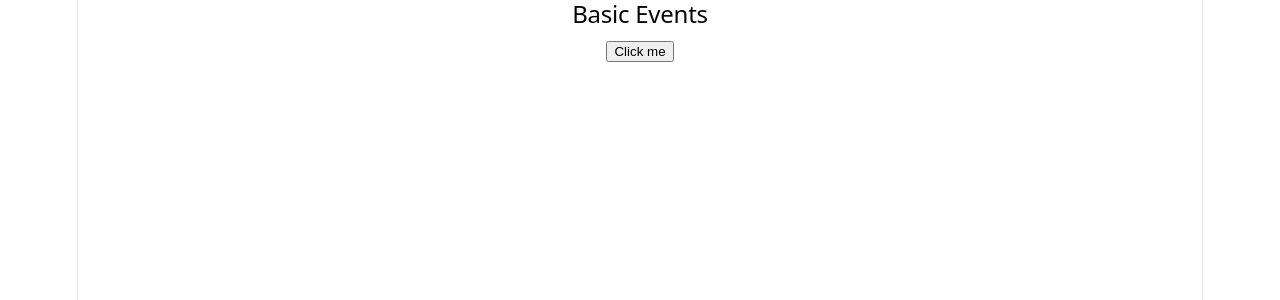
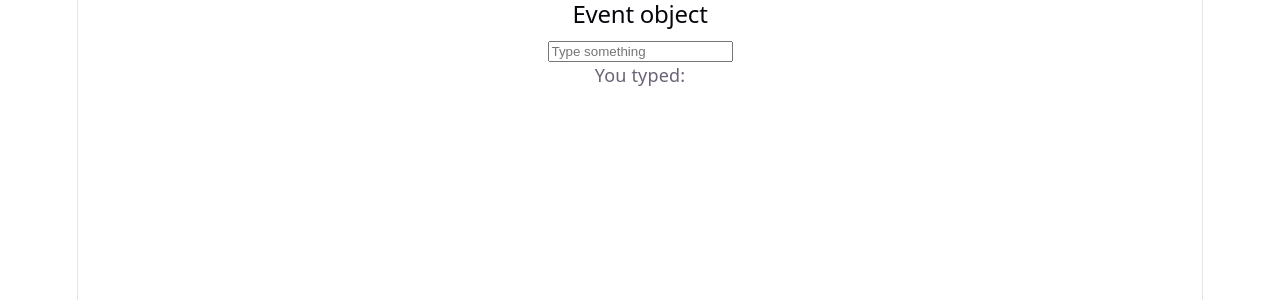
Before and after one commit to srustirnethaji24/MERN_Stu_FebMay26Mys, a React (Vite) app in the folder w10/D3/my-event-app/: page / in a window 1280 px wide. Shown: the top 300 px of the page. Built offline with nearby package versions, Linux system fonts and the light colour scheme.

Commit message:
React Event Object

```diff
--- a/w10/D3/my-event-app/src/App.jsx
+++ b/w10/D3/my-event-app/src/App.jsx
@@ -1,11 +1,13 @@
 import './App.css'
 import { EventBasics } from "./components/P1";
+import { EventObject } from "./components/P2";
+
 function App() {
    return (
     <>
-      <EventBasics />
+      {/* <EventBasics /> */}
+      <EventObject />
     </>
   )
 }
-
 export default App
--- /dev/null
+++ b/w10/D3/my-event-app/src/components/P2.jsx
@@ -0,0 +1,29 @@
+// React Event Object
+// What is it?
+// React automatically passes an event object to event handlers
+// This object contains details about the event
+// eg: input field: event.target.value
+// event: info about the input change
+// event.target: the HTML input element
+// event.target.value: the current text typed by the user
+import { useState } from "react";
+export function EventObject() {
+  const [text, setText] = useState("");
+  const handleChange = (event) => {
+    const currentValue = event.target.value;
+    console.log(currentValue);
+    setText(currentValue);
+  };
+  return(
+    <section>
+    <h2>Event object</h2>
+    <input
+      type="password"
+      value={text}
+      onChange={handleChange}
+      placeholder="Type something"
+    />
+    <p>You typed: {text}</p>
+  </section>
+  )
+}
```
